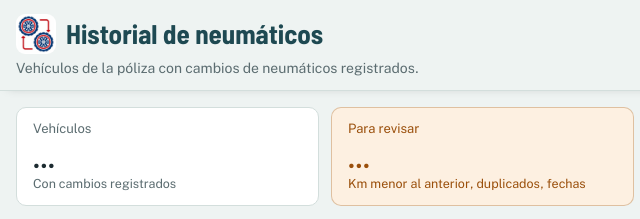
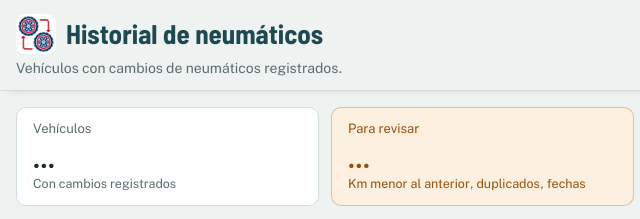
Before and after one commit to Gestion279/registros_neumaticos, a plain HTML site: page index.html in a window 1280 px wide. Shown: the top 219 px of the page, 0-640 px from the left. Drawn offline with nearby package versions, Linux system fonts and the light colour scheme; a script that the page names is missing.

Commit message:
Add files via upload

```diff
--- a/index.html
+++ b/index.html
@@ -4,7 +4,7 @@
   <meta charset="utf-8">
   <meta name="viewport" content="width=device-width, initial-scale=1, viewport-fit=cover">
   <title>Historial de neumáticos</title>
-  <meta name="description" content="Vehículos de la póliza con cambios de neumáticos registrados.">
+  <meta name="description" content="Vehículos con cambios de neumáticos registrados.">
   <meta name="theme-color" content="#EEF3F2" media="(prefers-color-scheme: light)">
   <meta name="theme-color" content="#0E1719" media="(prefers-color-scheme: dark)">
 
@@ -46,7 +46,7 @@
   <header class="top">
     <div>
       <h1 class="brand"><img src="/icons/icon-192.png" alt="" width="40" height="40">Historial de neumáticos</h1>
-      <p class="sub">Vehículos de la póliza con cambios de neumáticos registrados.</p>
+      <p class="sub">Vehículos con cambios de neumáticos registrados.</p>
     </div>
     <div class="hright">
       <button id="btn-instalar" class="btn" type="button" hidden>
@@ -101,7 +101,6 @@
               <option value="revisar">Para revisar</option>
               <option value="vencido">Más de 12 meses sin cambio</option>
               <option value="alerta">Entre 6 y 12 meses sin cambio</option>
-              <option value="sinpoliza">Sin datos de póliza</option>
             </select>
           </label>
           <label class="fsel"><span class="sr-only">Zona</span>
```
Also changed, not shown: manifest.webmanifest, 1 other file.
